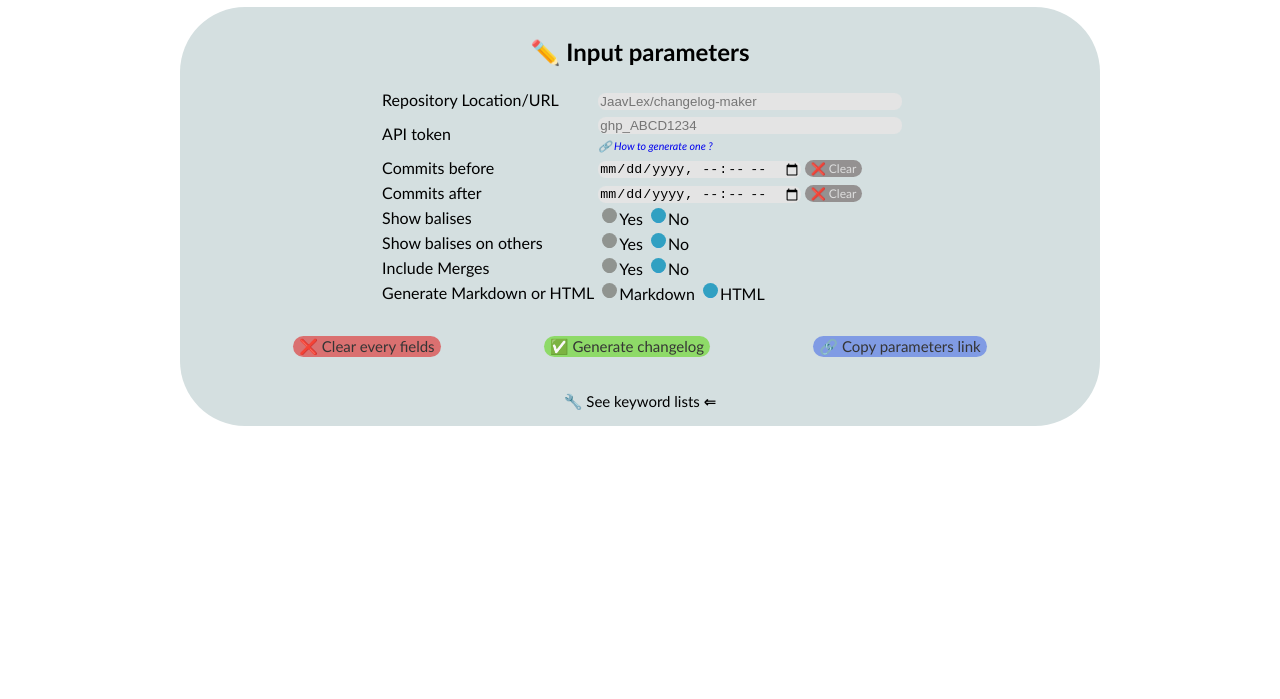
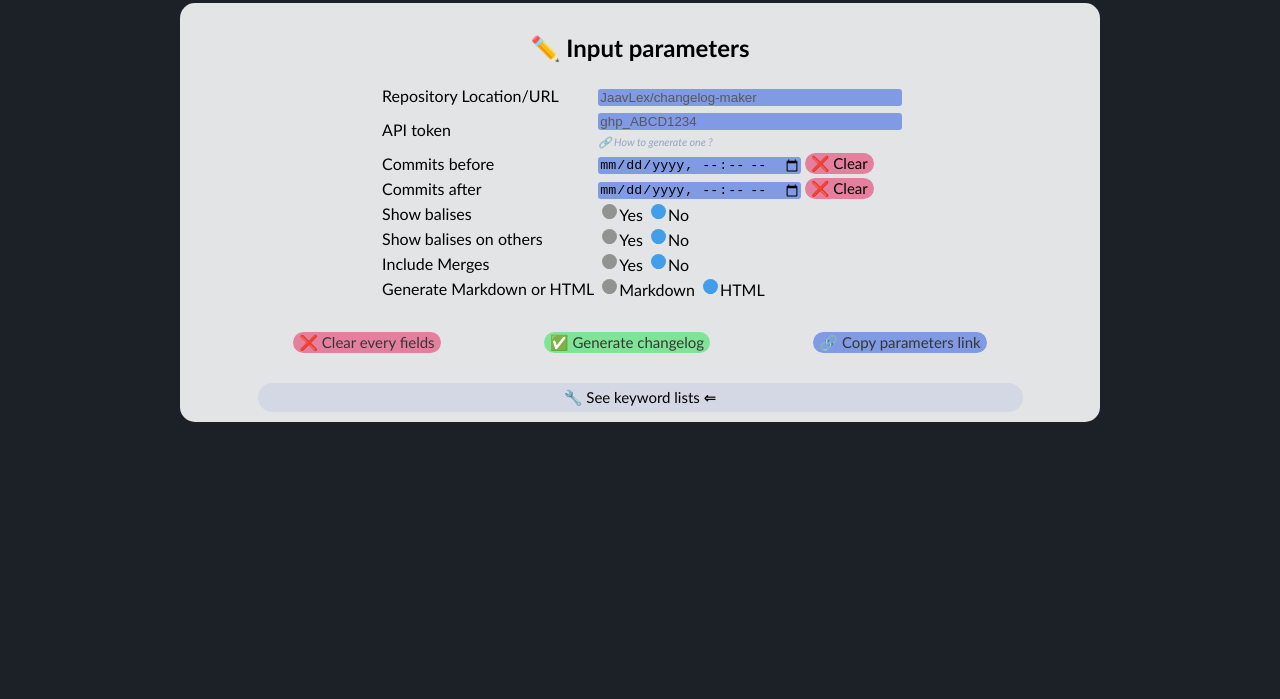
Before and after one commit to JaavLex/changelog-maker, a website: page index.html in a window 1280 px wide. Shown: the part 101-800 px from the top of the page. Drawn offline with nearby package versions, Linux system fonts and the light colour scheme.

Commit message:
[feat] Design of the page has been greatly improved
- Change of colors
- Change of shapes

```diff
--- a/changelog.css
+++ b/changelog.css
@@ -1,14 +1,21 @@
 body {
+  background-color: rgb(28, 33, 40);
   font-family: 'Trebuchet MS', 'Lucida Sans Unicode', 'Lucida Grande', 'Lucida Sans';
 }
 
 h1 {
-  font-family: 'Franklin Gothic Medium', 'Arial Narrow', Arial, sans-serif
+  font-family: 'Franklin Gothic Medium', 'Arial Narrow', Arial, sans-serif;
+  color: white;
 }
 
 form {
   border-width: 1pt;
   border-style:ridge;
+}
+
+header {
+  color: white;
+  font-size: 12px;
 }
 
 button, input[type=submit]{
@@ -37,7 +44,7 @@ button:after, input[type=submit]:after{
   left: 0;
   width: 0;
   height: 100%;
-  background: #00ff2a41;
+  background: #02551041;
   border-radius: 25px;
   transition: all .35s;
 }
@@ -55,17 +62,34 @@ button:hover:after, input[type=submit]:hover:after{
   width: 100%;
 }
 
+a {
+  color: rgba(127, 143, 187, 0.767);
+  text-decoration: none;
+}
+
+a:visited {
+  color: rgb(105, 210, 224);
+}
+
 #tutoriallink {
   text-decoration: none;
   font-size: 8pt;
   border-radius: 10px;
 }
 
+#tutoriallink:visited {
+  color: rgb(35, 73, 177);
+}
+
 input[type=text], input[type=datetime-local] {
-  border-radius: 8px;
+  border-radius: 3px;
   border: none;
-  background-color: rgb(228, 228, 228);
+  background-color: rgb(128, 155, 228);
   outline: none;
+}
+
+::placeholder {
+  color:rgb(88, 88, 88)
 }
 
 input[type=text]:focus, input[type=datetime-local]:focus {
@@ -93,7 +117,7 @@ input[type=radio]:checked:after {
   top: -2px;
   left: -1px;
   position: relative;
-  background-color: #31a0c2;
+  background-color: #429ee9;
   content: '';
   display: inline-block;
   visibility: visible;
@@ -109,14 +133,15 @@ p {
 
 #bodyhtml {
   padding: 10px;
+  color: rgba(255, 255, 255, 0.801);
 }
 
 #form-box {
-  background-color: rgb(212, 223, 224);
+  background-color: rgba(255, 255, 255, 0.877);
   max-width: 900px;
   margin: auto;
   padding: 10px;
-  border-radius: 65px;
+  border-radius: 15px;
 }
 
 /* Style the button that is used to open and close the collapsible content */
@@ -126,9 +151,9 @@ p {
   width: 85%;
   text-align: center;
   font-size: 15px;
-  background-color:rgba(53, 53, 53, 0);
+  background-color:rgba(128, 155, 228, 0.158);
   border: none;
-  border-radius: 10px;
+  border-radius: 25px;
   color:rgb(0, 0, 0);
 }
 
@@ -139,7 +164,7 @@ p {
   left: 0;
   width: 0;
   height: 100%;
-  background: rgba(128, 155, 228, 0.253);
+  background: rgba(128, 155, 228, 0.37);
   border-radius: 25px;
   transition: all .35s;
 }
@@ -168,8 +193,8 @@ p {
 }
 
 .html-list {
-  background-color: rgba(129, 129, 129, 0.507);
-  color:rgb(221, 221, 221);
+  background-color: rgb(128, 155, 228);
+  color:rgb(0, 0, 0);
   font-family: monospace;
   border-radius: 5px;
   border: none;
@@ -178,27 +203,27 @@ p {
 }
 
 .generation-button {
-  background-color: rgb(142, 218, 104);
+  background-color: rgb(128, 228, 151);
   color:rgb(53, 53, 53);
   border-width: 2px;
 }
 
 .clearall-button {
-  background-color: rgb(218, 112, 112);
+  background-color: rgb(228, 128, 157);
   color:rgb(53, 53, 53);
   border-width: 2px;
 }
 
-.clearall-button:after {
+.clearall-button:after, .removebutton:after, .listdefbutton:after {
   position: absolute;
   content: "";
   top: 0;
   left: 0;
   width: 0;
   height: 100%;
-  background: #ec323241;
+  background: #c0000050;
+  transition: all .35s;
   border-radius: 25px;
-  transition: all .35s;
 }
 
 .copylink-button {
@@ -214,7 +239,7 @@ p {
   left: 0;
   width: 0;
   height: 100%;
-  background: #2e86c021;
+  background: #01263f21;
   border-radius: 25px;
   transition: all .35s;
 }
@@ -225,17 +250,6 @@ p {
   margin-top: 30px;
   margin-bottom: 30px;
 }
-
-.clear-buttons {
-  font-size: 12px;
-}
-
-/* #list-table {
-  width: 100%;
-  border-width: 1px;
-  border-style: dotted;
-  border-radius: 25px;
-} */
 
 .lists-container {
   display: flex;
@@ -249,7 +263,7 @@ p {
 }
 
 .lists-container button {
-  border-radius: 5px;
+  border-radius: 25px;
   font-size: 13px;
 }
 
@@ -257,7 +271,17 @@ p {
   width: 330px;
   margin-bottom: 10px;
   border-style: solid;
-  border-color: #00000011;
+  border-color: rgb(28, 33, 40);
   border-width: 1px;
-  border-radius: 25px;
+  border-radius: 5px;
 }
+
+.addbutton {
+  background-color: rgb(128, 228, 151);
+  color: rgb(0, 0, 0);
+}
+
+.removebutton, .listdefbutton {
+  background-color: rgb(228, 128, 157);
+  color: rgb(0, 0, 0);
+}
--- a/index.html
+++ b/index.html
@@ -51,7 +51,7 @@
           </td>
           <td>
             <input id="beforedate" type="datetime-local" onchange="localStorageManager(false)" /> <button
-              onclick="clearDateField(1)" class="clear-buttons">❌ Clear</button>
+              onclick="clearDateField(1)" class="removebutton">❌ Clear</button>
           </td>
         </tr>
         <tr>
@@ -60,7 +60,7 @@
           </td>
           <td>
             <input id="afterdate" type="datetime-local" onchange="localStorageManager(false)" /> <button
-              onclick="clearDateField(2)" class="clear-buttons">❌ Clear</button>
+              onclick="clearDateField(2)" class="removebutton">❌ Clear</button>
           </td>
         </tr>
         <tr>
@@ -127,7 +127,7 @@
               </tr>
               <tr>
                 <td>
-                  <button onclick="keywordAdder(1)">➕ Add</button>
+                  <button onclick="keywordAdder(1)" class="addbutton">➕ Add</button>
                 </td>
                 <td>
                   <input name="featkwinput" id="featkwinput" type="text" placeholder="functionality" />
@@ -135,7 +135,7 @@
               </tr>
               <tr>
                 <td>
-                  <button onclick="keywordRemover(1)">❌ Remove</button>
+                  <button onclick="keywordRemover(1)" class="removebutton">❌ Remove</button>
                 </td>
                 <td>
                   <input name="featkwremove" id="featkwremove" type="text" placeholder="feat:" />
@@ -147,7 +147,7 @@
                 </td>
               </tr>
             </table>
-            <button onclick="keywordClearer(1)">❌ Set list to default</button>
+            <button onclick="keywordClearer(1)" class="listdefbutton">❌ Set list to default</button>
           </div>
           <div id="fix-table" class="list-table">
             <h4>Fixes keyword list</h4>
@@ -163,13 +163,13 @@
               </tr>
               <tr>
                 <td>
-                  <button onclick="keywordAdder(2)">➕ Add</button>
+                  <button onclick="keywordAdder(2)" class="addbutton">➕ Add</button>
                 </td>
                 <td><input id="fixkwinput" type="text" placeholder="bugfix" /></td>
               </tr>
               <tr>
                 <td>
-                  <button onclick="keywordRemover(2)">❌ Remove</button>
+                  <button onclick="keywordRemover(2)" class="removebutton">❌ Remove</button>
                 </td>
                 <td><input name="fixkwremove" id="fixkwremove" type="text" placeholder="fix:" /></td>
               </tr>
@@ -180,7 +180,7 @@
               </tr>
               <tr>
             </table>
-            <button onclick="keywordClearer(2)">❌ Set list to default</button>
+            <button onclick="keywordClearer(2)" class="listdefbutton">❌ Set list to default</button>
           </div>
           <div id="ref-table" class="list-table">
             <h4>Refactor keyword list</h4>
@@ -196,13 +196,13 @@
               </tr>
               <tr>
                 <td>
-                  <button onclick="keywordAdder(3)">➕ Add</button>
+                  <button onclick="keywordAdder(3)" class="addbutton" class="addbutton">➕ Add</button>
                 </td>
                 <td><input id="refkwinput" type="text" placeholder="refactoring" /></td>
               </tr>
               <tr>
                 <td>
-                  <button onclick="keywordRemover(3)">❌ Remove</button>
+                  <button onclick="keywordRemover(3)" class="removebutton">❌ Remove</button>
                 </td>
                 <td><input name="refkwremove" id="refkwremove" type="text" placeholder="ref:" /></td>
               </tr>
@@ -212,7 +212,7 @@
                 </td>
               </tr>
             </table>
-            <button onclick="keywordClearer(3)">❌ Set list to default</button>
+            <button onclick="keywordClearer(3)" class="listdefbutton">❌ Set list to default</button>
           </div>
           <div id="cst1-table" class="list-table">
             <h4>Custom keyword list 1</h4>
@@ -228,13 +228,13 @@
               </tr>
               <tr>
                 <td>
-                  <button onclick="keywordAdder(4)">➕ Add</button>
+                  <button onclick="keywordAdder(4)" class="addbutton">➕ Add</button>
                 </td>
                 <td><input id="cst1kwinput" type="text" placeholder="refactoring" /></td>
               </tr>
               <tr>
                 <td>
-                  <button onclick="keywordRemover(4)">❌ Remove</button>
+                  <button onclick="keywordRemover(4)" class="removebutton">❌ Remove</button>
                 </td>
                 <td><input name="cst1kwremove" id="cst1kwremove" type="text" placeholder="ref:" /></td>
               </tr>
@@ -244,7 +244,7 @@
                 </td>
               </tr>
             </table>
-            <button onclick="keywordClearer(4)">❌ Set list to default</button>
+            <button onclick="keywordClearer(4)" class="listdefbutton">❌ Set list to default</button>
           </div>
           <div id="cst2-table" class="list-table">
             <h4>Custom keyword list 2</h4>
@@ -260,13 +260,13 @@
               </tr>
               <tr>
                 <td>
-                  <button onclick="keywordAdder(5)">➕ Add</button>
+                  <button onclick="keywordAdder(5)" class="addbutton">➕ Add</button>
                 </td>
                 <td><input id="cst2kwinput" type="text" placeholder="refactoring" /></td>
               </tr>
               <tr>
                 <td>
-                  <button onclick="keywordRemover(5)">❌ Remove</button>
+                  <button onclick="keywordRemover(5)" class="removebutton">❌ Remove</button>
                 </td>
                 <td><input name="cst2kwremove" id="cst2kwremove" type="text" placeholder="ref:" /></td>
               </tr>
@@ -276,7 +276,7 @@
                 </td>
               </tr>
             </table>
-            <button onclick="keywordClearer(5)">❌ Set list to default</button>
+            <button onclick="keywordClearer(5)" class="listdefbutton">❌ Set list to default</button>
           </div>
           <div id="other-table" class="list-table">
             <h4>Others keyword list</h4>
@@ -291,7 +291,7 @@
                 </td>
               </tr>
             </table>
-            <button onclick="keywordClearer(6)">❌ Set title to default</button>
+            <button onclick="keywordClearer(6)" class="listdefbutton">❌ Set title to default</button>
           </div>
         </div>
       </center>
--- a/package.json
+++ b/package.json
@@ -1,6 +1,6 @@
 {
   "name": "changelog-maker",
-  "version": "1.21.23",
+  "version": "1.22.23",
   "description": "Changelog maker. Takes commit messages and generates a gitlog.",
   "main": "index.js",
   "scripts": {
```
